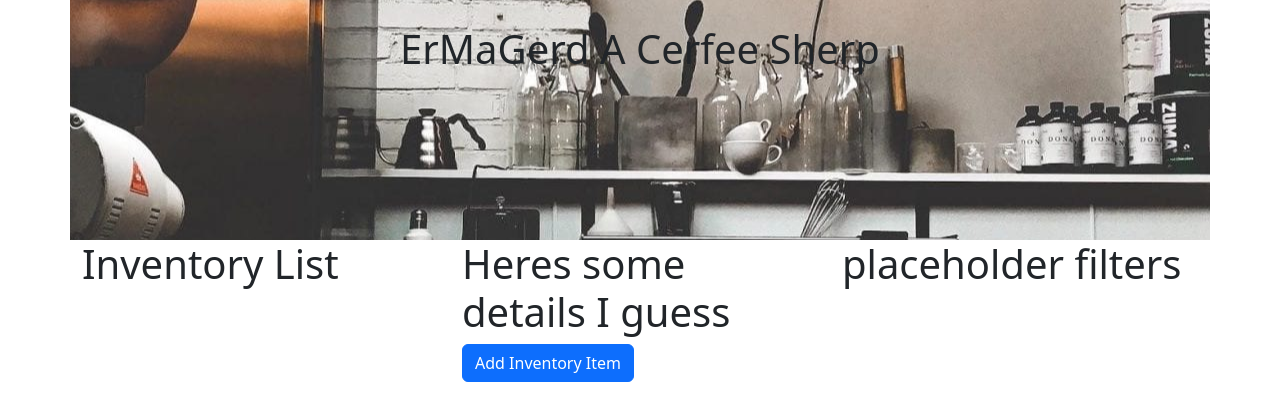
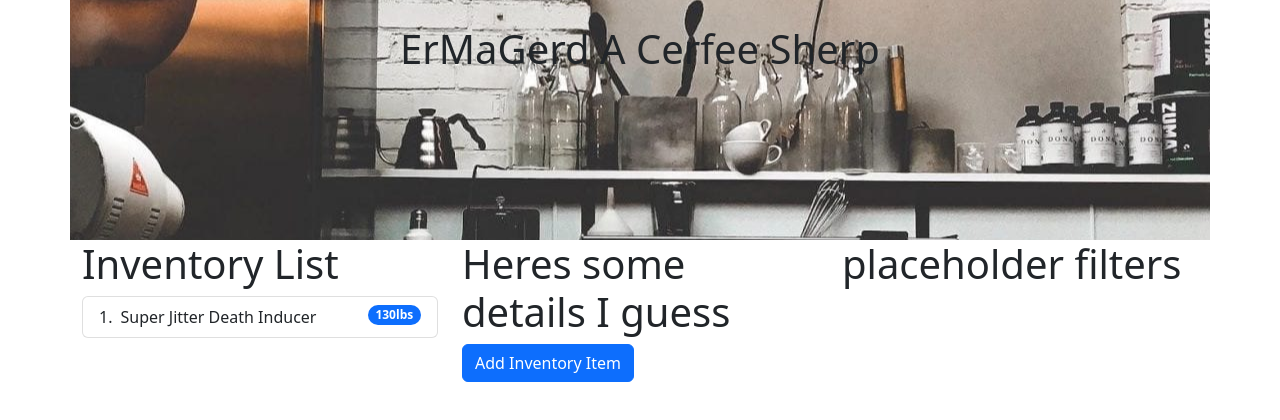
Before and after one commit to CarlSustrich/CoffeeThing, a React (Create React App) app: page / in a window 1280 px wide. Shown: the top 420 px of the page. Built offline with nearby package versions, Linux system fonts and the light colour scheme.

Commit message:
add styling to inventory list

```diff
--- a/src/components/Inventory/inventoryControl.js
+++ b/src/components/Inventory/inventoryControl.js
@@ -14,7 +14,7 @@ export default class inventoryControl extends React.Component {
     super(props);
     this.state = {
       showForm: false,
-      mainInventoryList: [],
+      mainInventoryList: [{Name: 'Super Jitter Death Inducer', Origin: 'Nicaragua', Price: 0.01, Roast: 'Blonde', Remaining: 130, Roast: "Blonde", id:"f8e022a6-35a8-4c23-9d84-54ff9711a657"}],
       requestedDetails: null
     }
   }
@@ -34,6 +34,7 @@ export default class inventoryControl extends React.Component {
   }
 
   handleDetailsRequest = (id) => {
+    console.log(this.state.requestedDetails)
     const selectedItem = this.state.mainInventoryList.filter(item => item.id === id)[0]
     this.setState({requestedDetails: selectedItem, showForm: false})
   }
--- a/src/components/Inventory/inventoryItem.js
+++ b/src/components/Inventory/inventoryItem.js
@@ -2,14 +2,12 @@ import React from 'react';
 
 export default function inventoryItem(props) {
   return (
-    <div onClick = {() => props.detailsRequested(props.id)}>
-      <ul>
-        <li>{props.Name} - {props.Remaining} lbs</li>
-        {props.Origin && <li>{props.Origin}</li>}
-        {props.Roast && <li>{props.Roast}</li>}
-        {props.Price && <li>{props.Price}</li>}
-      </ul>
-      <hr/>
+    <div className="ms-2 me-auto" onClick = {() => props.detailsRequested(props.id)}>
+        {props.Name}
+        {props.Origin && props.Origin}
+        {props.Roast && props.Roast}
+        {props.Price && props.Price}
+        {props.Remaining && props.Remaining}
     </div>
   )
 }
--- a/src/components/Inventory/inventoryList.js
+++ b/src/components/Inventory/inventoryList.js
@@ -1,19 +1,26 @@
 import React from 'react';
+import Badge from 'react-bootstrap/Badge';
+import ListGroup from 'react-bootstrap/ListGroup';
 import Item from './inventoryItem';
+import { ListGroupItem } from 'react-bootstrap';
 
 export default function inventoryList(props) {
   return (
     <>
       <h1>Inventory List</h1>
+      <ListGroup as="ol" numbered>
         {props.inventoryList.map((element)=>
+          <ListGroup.Item as='li' className="d-flex justify-content-between align-items-start">
             <Item
               detailsRequested = {props.onDetailsRequest}
               Name = {element.Name}
-          Remaining = {element.Remaining}
               id={element.id}
               key={element.id}
             />
+            <Badge bg="primary" pill> {element.Remaining}lbs</Badge>
+          </ListGroup.Item>
         )}
+      </ListGroup>
     </>
   )
 }
--- a/src/components/Inventory/itemDetails.js
+++ b/src/components/Inventory/itemDetails.js
@@ -1,21 +1,52 @@
 import React from 'react';
 import Button from 'react-bootstrap/Button';
+import Container from 'react-bootstrap/Container';
+import ListGroup from 'react-bootstrap/ListGroup';
+
+
+// export default function itemDetails(props) {
+//   const item = props.requestedDetails
+//   if(item != null) {
+//     return (
+//       <>
+//         <h1>Item Details:</h1>
+//         <ul>
+//           <li>{item.Name}</li>
+//           <li>{item.Origin}</li>
+//           <li>{item.Price}</li>
+//           <li>{item.Roast}</li>
+//           <li>{item.Remaining}lbs</li>
+//         </ul>
+//         <Button onClick={props.onSwapRequest}>Add Inventory Item</Button>
+//       </>
+//     )
+//   } else {
+//     return (
+//     <>
+//       <h1>Heres some details I guess</h1>
+//       <Button onClick={props.onSwapRequest}>Add Inventory Item</Button>
+//     </>
+//     )
+//   }
+
+// }
+
 
 export default function itemDetails(props) {
   const item = props.requestedDetails
   if(item != null) {
     return (
-      <>
+      <Container>
         <h1>Item Details:</h1>
-        <ul>
-          <li>{item.Name}</li>
-          <li>{item.Origin}</li>
-          <li>{item.Price}</li>
-          <li>{item.Roast}</li>
-          <li>{item.Remaining}lbs</li>
-        </ul>
+        <ListGroup as='ul'>
+          <ListGroup.Item as='li'>{item.Name}</ListGroup.Item>
+          <ListGroup.Item as='li'>{item.Origin}</ListGroup.Item>
+          <ListGroup.Item as='li'>{item.Price}</ListGroup.Item>
+          <ListGroup.Item as='li'>{item.Roast}</ListGroup.Item>
+          <ListGroup.Item as='li'>{item.Remaining}lbs</ListGroup.Item>
+        </ListGroup>
         <Button onClick={props.onSwapRequest}>Add Inventory Item</Button>
-      </>
+      </Container>
     )
   } else {
     return (
```
Lines whose indentation alone changed are shown as unchanged.
